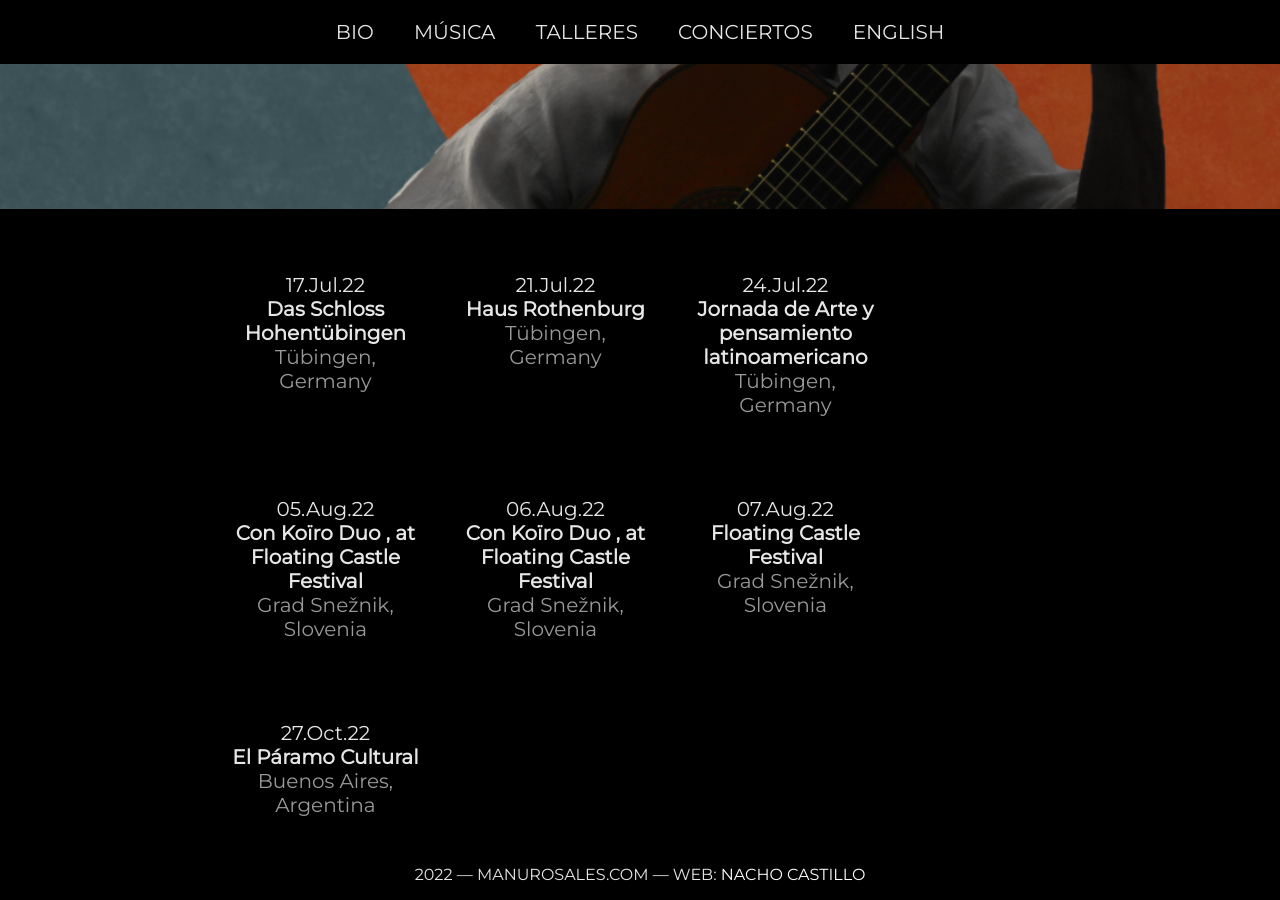
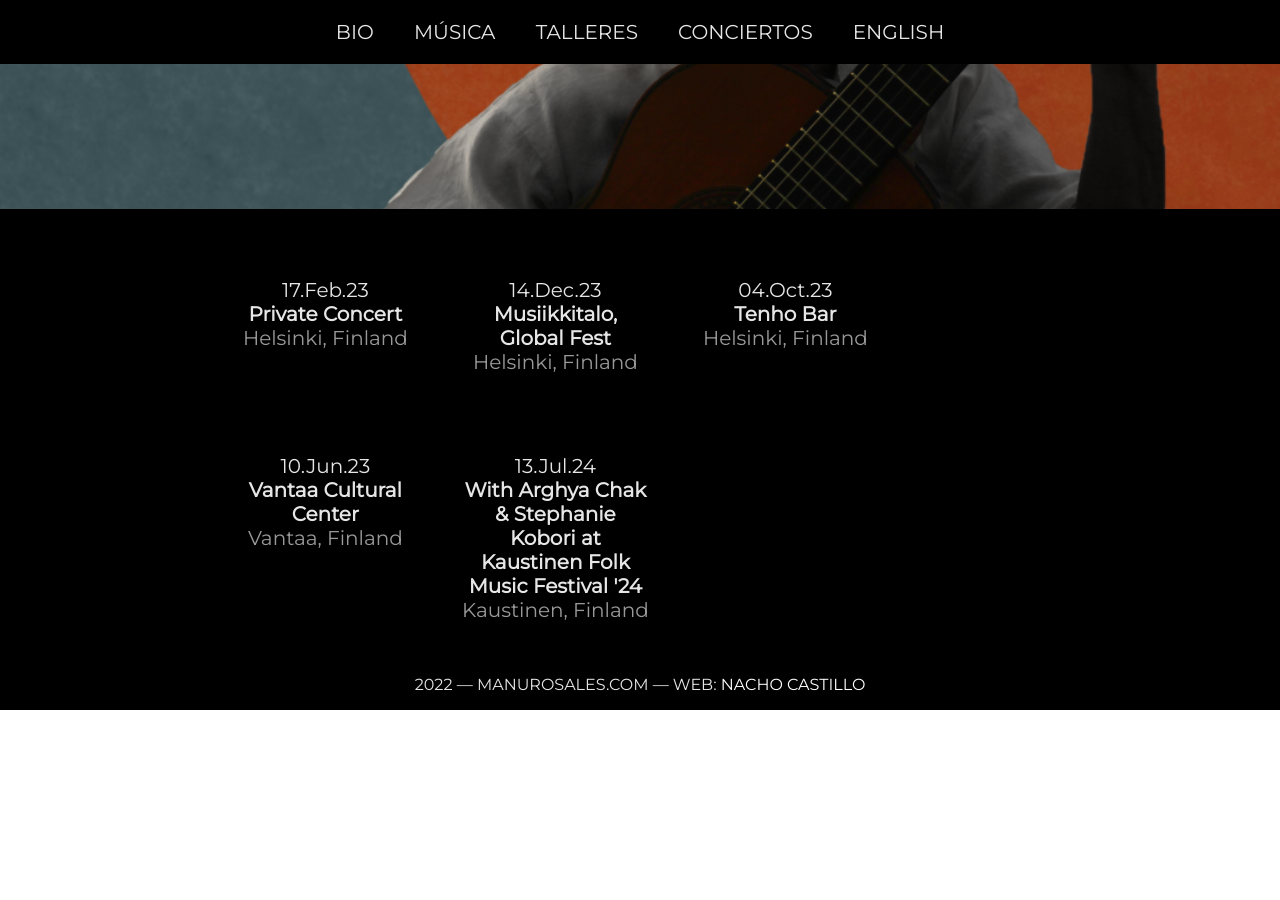
Before and after one commit to ManuRosales/manurosales.github.io, a Jekyll site: the page built from tour.markdown, in a window 1280 px wide and 900 px high, scrolled down 241 px. Built offline with Jekyll 4.4.1, drawn with Linux system fonts in a browser that asks for light colours; nearby versions of some CDN libraries; some web fonts are replaced; after the commit the page ends 951 px from its top, so only the background shows below that.

Commit message:
Updated Tour

```diff
--- a/tour.markdown
+++ b/tour.markdown
@@ -6,27 +6,21 @@ smallHeroTitle: CONCIERTOS
 smallHeroTitle-color: "#999999"
 backgroundImage: "/uploads/tour.png"
 tour-dates:
-- date: 2022-07-17 14:00:00 Z
-  venue: Das Schloss Hohentübingen
-  location: Tübingen, Germany
-- date: 2022-07-21 20:00:00 Z
-  venue: Haus Rothenburg
-  location: Tübingen, Germany
-- date: 2022-07-24 18:00:00 Z
-  venue: Jornada de Arte y pensamiento latinoamericano
-  location: Tübingen, Germany
-- date: 2022-08-05 15:00:00 Z
-  venue: Con Koïro Duo , at Floating Castle Festival
-  location: Grad Snežnik, Slovenia
-- date: 2022-08-06 12:00:00 Z
-  venue: Con Koïro Duo , at Floating Castle Festival
-  location: Grad Snežnik, Slovenia
-- date: 2022-08-07 12:00:00 Z
-  venue: Floating Castle Festival
-  location: Grad Snežnik, Slovenia
-- date: 2022-10-27 20:30:00 Z
-  venue: El Páramo Cultural
-  location: Buenos Aires, Argentina
+- date: 2023-02-17 19:00:00 Z
+  venue: Private Concert
+  location: Helsinki, Finland
+- date: 2023-12-14 15:00:00 Z
+  venue: Musiikkitalo, Global Fest
+  location: Helsinki, Finland
+- date: 2023-10-04 19:00:00 Z
+  venue: Tenho Bar
+  location: Helsinki, Finland
+- date: 2023-06-10 16:00:00 Z
+  venue: Vantaa Cultural Center
+  location: Vantaa, Finland
+- date: 2024-07-13 12:00:00 Z
+  venue: With Arghya Chak & Stephanie Kobori at Kaustinen Folk Music Festival '24
+  location: Kaustinen, Finland
 language: es
 altLang: "/en/tour"
 layout: tour
```
